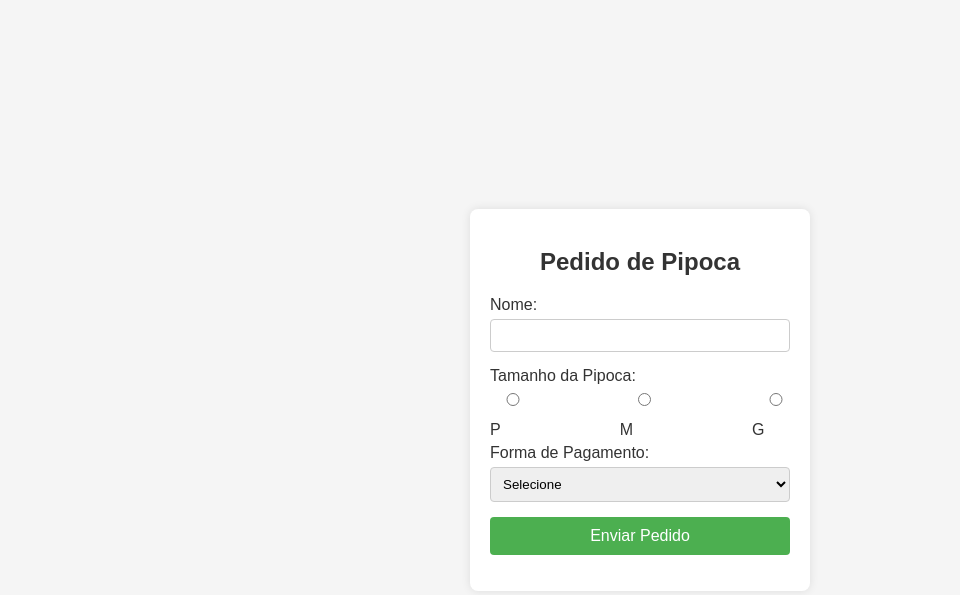
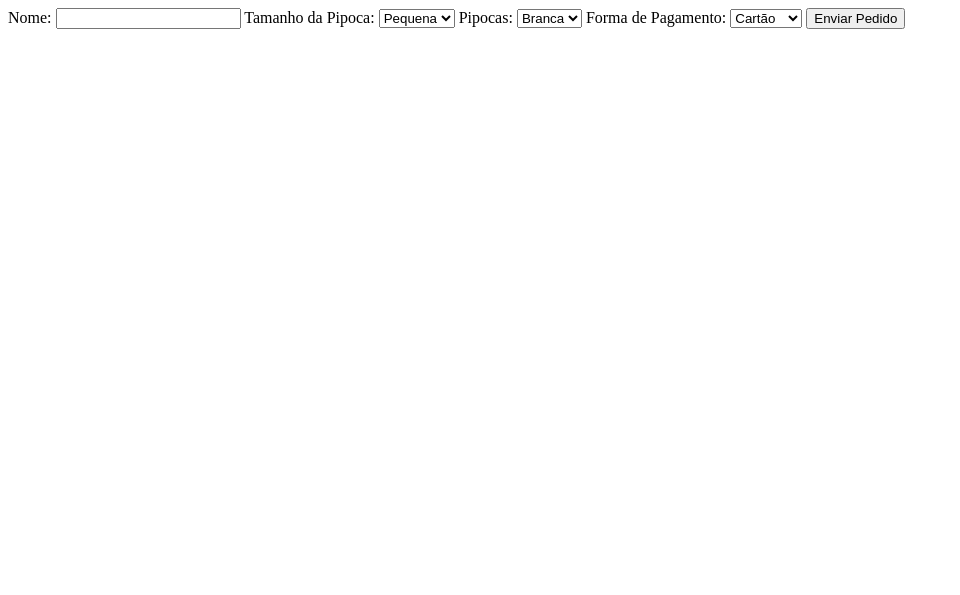
Before and after one commit to luccasfsilva/pedidos, a plain HTML site: page index.html in a window 1280 px wide. Shown: the whole page, without its empty margins (0-960 px from the left). Drawn offline with Linux system fonts and the light colour scheme.

Commit message:
index.html

```diff
--- a/index.html
+++ b/index.html
@@ -1,96 +1,61 @@
-<html lang="pt-br">
+
+<html lang="pt-BR">
 <head>
   <meta charset="UTF-8">
   <meta name="viewport" content="width=device-width, initial-scale=1.0">
   <title>Pedido de Pipoca</title>
 </head>
 <body>
-
-    <div class="form-container">
-        <h2>Pedido de Pipoca</h2>
-       <link rel="stylesheet" href="styles.css">
-    <style type="text/css">
-      body {
-            font-family: Arial, sans-serif;
-            display: flex;
-            justify-content: center;
-            align-items: center;
-            height: 100vh;
-            margin: 0;
-            background-color: #f5f5f5;
-        }
-
-        .form-container {
-            background-color: #fff;
-            padding: 20px;
-            border-radius: 8px;
-            box-shadow: 0 0 10px rgba(0, 0, 0, 0.1);
-            width: 300px;
-        }
-
-        h2 {
-            text-align: center;
-            margin-bottom: 20px;
-            color: #333;
-        }
-
-        label {
-            display: block;
-            margin-bottom: 5px;
-            color: #333;
-        }
-
-        input[type="text"],
-        select,
-        input[type="radio"] {
-            width: 100%;
-            margin-bottom: 15px;
-            padding: 8px;
-            border: 1px solid #ccc;
-            border-radius: 4px;
-        }
-
-        .radio-group {
-            display: flex;
-            justify-content: space-between;
-        }
-
-        .form-container button {
-            width: 100%;
-            padding: 10px;
-            border: none;
-            background-color: #4CAF50;
-            color: white;
-            font-size: 16px;
-            border-radius: 4px;
-            cursor: pointer;
-        }
-
-        .form-container button:hover {
-            background-color: #45a049;
-        }
-      </style>
-        <form id="popcornForm">
+  <form id="orderForm">
     <label for="name">Nome:</label>
     <input type="text" id="name" name="name" required>
 
-            <label>Tamanho da Pipoca:</label>
-            <div class="radio-group">
-                <label><input type="radio" name="size" value="P" required> P</label>
-                <label><input type="radio" name="size" value="M" required> M</label>
-                <label><input type="radio" name="size" value="G" required> G</label>
-            </div>
+    <label for="size">Tamanho da Pipoca:</label>
+    <select id="size" name="size" required>
+      <option value="P">Pequena</option>
+      <option value="M">Média</option>
+      <option value="G">Grande</option>
+    </select>
+
+     <label for="size">Pipocas:</label>
+    <select id="size" name="size" required>
+      <option value="P">Branca</option>
+      <option value="M">Mista</option>
+      <option value="G">Nutella</option>
+    </select>
 
     <label for="payment">Forma de Pagamento:</label>
     <select id="payment" name="payment" required>
-                <option value="">Selecione</option>
-                <option value="cartao">Cartão</option>
-                <option value="dinheiro">Dinheiro</option>
-                <option value="pix">Pix</option>
+      <option value="Cartão">Cartão</option>
+      <option value="Dinheiro">Dinheiro</option>
+      <option value="Pix">Pix</option>
     </select>
 
     <button type="button" onclick="submitForm()">Enviar Pedido</button>
   </form>
-    </div>
+
+  <script>
+    function submitForm() {
+      const name = document.getElementById("name").value;
+      const size = document.getElementById("size").value;
+      const payment = document.getElementById("payment").value;
+
+      fetch("URL_DO_SEU_SCRIPT_WEB", {
+        method: "POST",
+        headers: {
+          "Content-Type": "application/json",
+        },
+        body: JSON.stringify({ name, size, payment }),
+      })
+        .then(response => response.json())
+        .then(data => {
+          alert("Pedido enviado com sucesso!");
+        })
+        .catch(error => {
+          alert("Erro ao enviar o pedido.");
+          console.error("Erro:", error);
+        });
+    }
+  </script>
 </body>
 </html>
```
Lines whose indentation alone changed are shown as unchanged.
